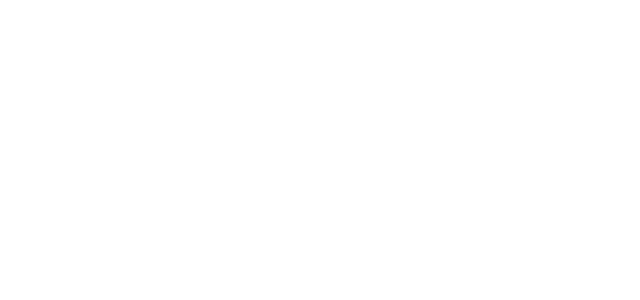
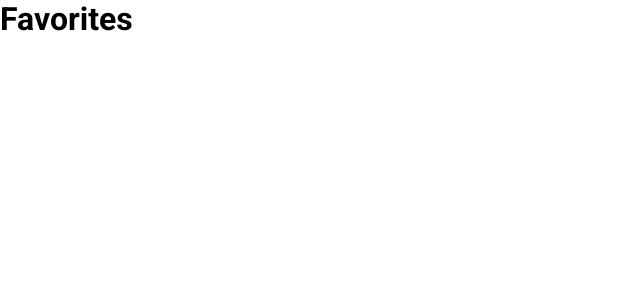
Before and after one commit to orosamatheus/casestone_frontend, a React (Create React App) app: page /favorites in a window 1280 px wide. Shown: the top 300 px of the page, without its empty margins (0-640 px from the left). Built offline with nearby package versions, Linux system fonts and the light colour scheme; sample sign-in values are in the browser's storage.

Commit message:
feat: routes for profile and favorites page

```diff
--- /dev/null
+++ b/src/pages/favorites/index.tsx
@@ -0,0 +1,5 @@
+export default function Favorites(){
+    return(
+        <h1> Favorites</h1>
+    )
+}
--- /dev/null
+++ b/src/pages/profile/index.tsx
@@ -0,0 +1,5 @@
+export default function Profile(){
+    return(
+        <h1>profile</h1>
+    )
+}
--- a/src/routes.tsx
+++ b/src/routes.tsx
@@ -11,6 +11,9 @@ import Home from "./pages/Home";
 import Login from "./pages/auth/Login";
 import Cadastro from "./pages/auth/Cadastro";
 import Dashboard from "./pages/dashboard"
+import Details from './pages/details';
+import Profile from './pages/profile';
+import Favorites from './pages/favorites';
 
 interface CustomRouteProps {
   isPrivate?: boolean
@@ -50,6 +53,9 @@ function Routes() {
       <Redirect exact from="/cadastro" to="/dashboard" />
       <CustomRoute exact path="/home" component={Home} />
       <CustomRoute exact isPrivate path="/dashboard" component={Dashboard} />
+      <CustomRoute exact isPrivate path="/dashboard/details/:id" component={Details} />
+      <CustomRoute exact isPrivate path="/profile" component={Profile} />
+      <CustomRoute exact isPrivate path="/favorites" component={Favorites} />
     </Switch>
   )
 }
```
